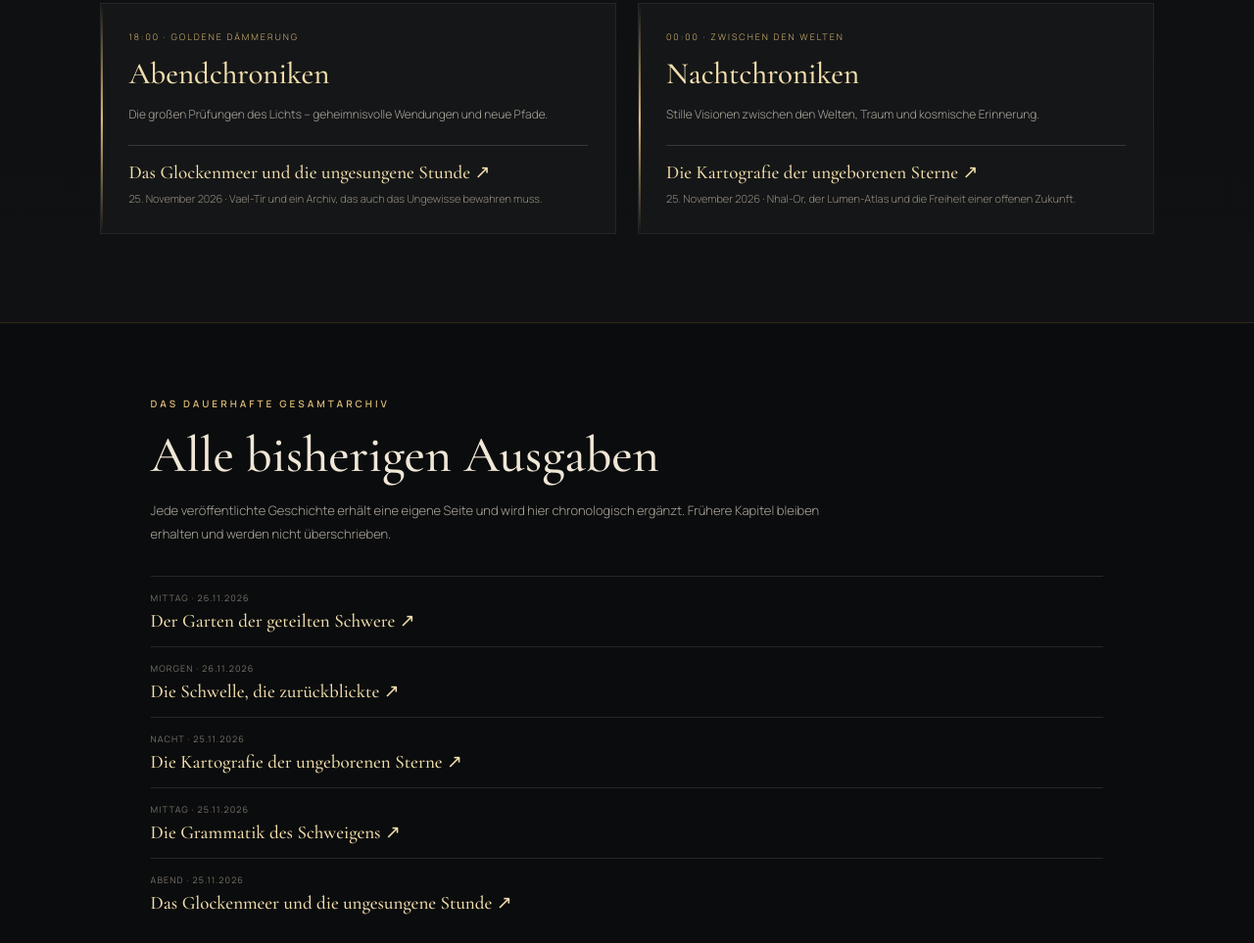
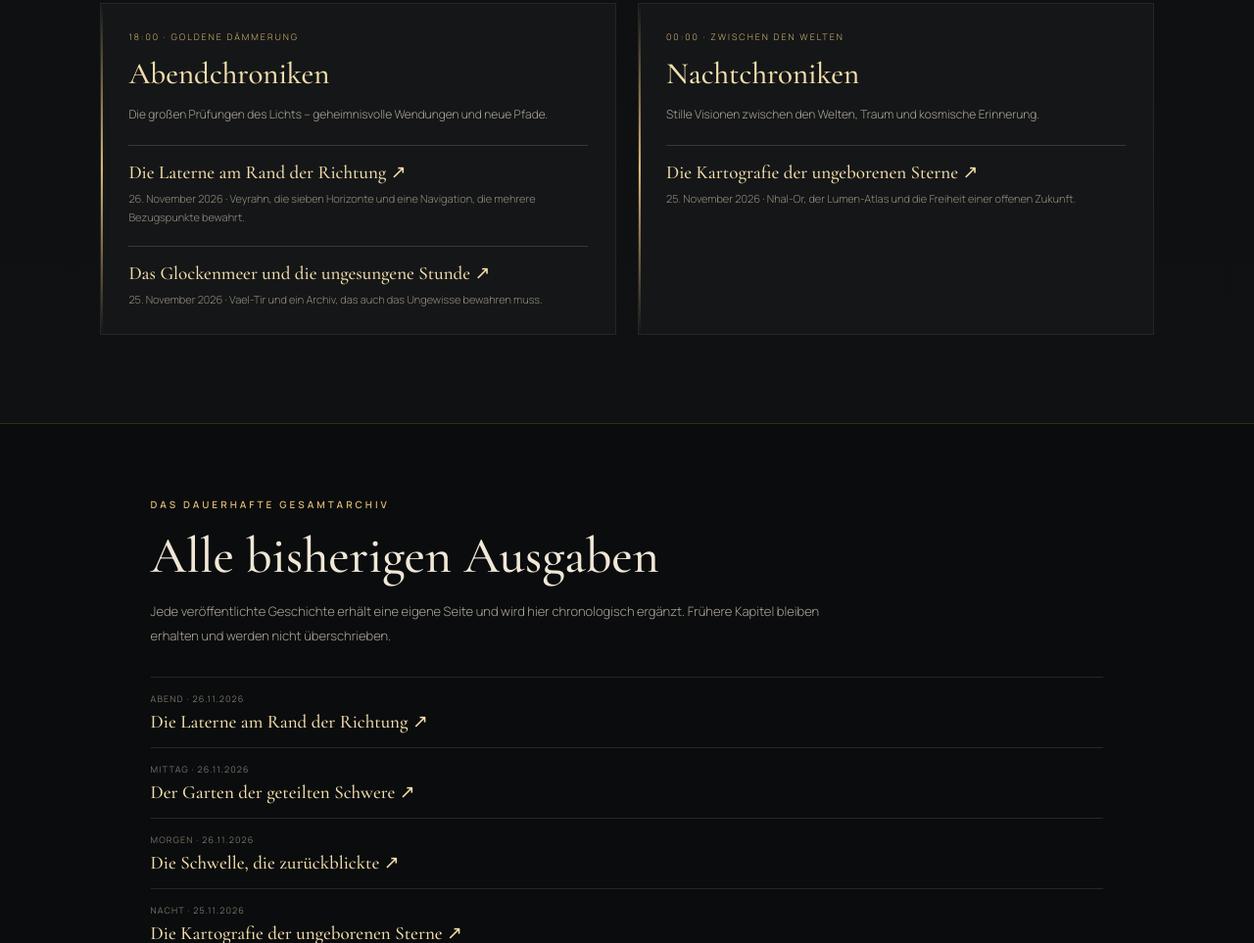
Before and after one commit to gaussa72-boop/Ate-Rea-Verm-chtnis, a website: page geschichten/index.html in a window 1280 px wide. Shown: the part 1292-2255 px from the top of the page at 98% size. Drawn offline with nearby package versions, Linux system fonts and the light colour scheme.

Commit message:
Archive evening chronicle: Die Laterne am Rand der Richtung

```diff
--- a/geschichten/index.html
+++ b/geschichten/index.html
@@ -30,7 +30,7 @@
 <div class="period-grid">
 <article class="period-card"><div class="period-time">06:00 · ERSTER LICHTIMPULS</div><h3>Morgenchroniken</h3><p>Aufbruch, Ursprung und neue Erkenntnis. Der Beginn eines neuen Tages im Lichtreich.</p><div class="story-entry"><a href="/geschichten/2026-11-26-die-schwelle-die-zurueckblickte.html">Die Schwelle, die zurückblickte ↗</a><p>26. November 2026 · Avaris, das Recht auf den ersten Blick und eine Karte, die ihre Grenzen kennt.</p></div></article>
 <article class="period-card"><div class="period-time">12:00 · MITTEN IM LICHT</div><h3>Mittagschroniken</h3><p>Begegnungen, Entdeckungen und die Entfaltung der kosmischen Handlung.</p><div class="story-entry"><a href="/geschichten/2026-11-26-der-garten-der-geteilten-schwere.html">Der Garten der geteilten Schwere ↗</a><p>26. November 2026 · Thal-Merid, MIRAL-4 und die Frage, wie Verantwortung ohne Zwang geteilt werden kann.</p></div><div class="story-entry"><a href="/geschichten/2026-11-25-die-grammatik-des-schweigens.html">Die Grammatik des Schweigens ↗</a><p>25. November 2026 · Die Stadt Syran, ihre verlorenen Sprachen und die Bedeutung der Stille.</p></div></article>
-<article class="period-card"><div class="period-time">18:00 · GOLDENE DÄMMERUNG</div><h3>Abendchroniken</h3><p>Die großen Prüfungen des Lichts – geheimnisvolle Wendungen und neue Pfade.</p><div class="story-entry"><a href="/geschichten/2026-11-25-das-glockenmeer-und-die-ungesungene-stunde.html">Das Glockenmeer und die ungesungene Stunde ↗</a><p>25. November 2026 · Vael-Tir und ein Archiv, das auch das Ungewisse bewahren muss.</p></div></article>
+<article class="period-card"><div class="period-time">18:00 · GOLDENE DÄMMERUNG</div><h3>Abendchroniken</h3><p>Die großen Prüfungen des Lichts – geheimnisvolle Wendungen und neue Pfade.</p><div class="story-entry"><a href="/geschichten/2026-11-26-die-laterne-am-rand-der-richtung.html">Die Laterne am Rand der Richtung ↗</a><p>26. November 2026 · Veyrahn, die sieben Horizonte und eine Navigation, die mehrere Bezugspunkte bewahrt.</p></div><div class="story-entry"><a href="/geschichten/2026-11-25-das-glockenmeer-und-die-ungesungene-stunde.html">Das Glockenmeer und die ungesungene Stunde ↗</a><p>25. November 2026 · Vael-Tir und ein Archiv, das auch das Ungewisse bewahren muss.</p></div></article>
 <article class="period-card"><div class="period-time">00:00 · ZWISCHEN DEN WELTEN</div><h3>Nachtchroniken</h3><p>Stille Visionen zwischen den Welten, Traum und kosmische Erinnerung.</p><div class="story-entry"><a href="/geschichten/2026-11-25-die-kartografie-der-ungeborenen-sterne.html">Die Kartografie der ungeborenen Sterne ↗</a><p>25. November 2026 · Nhal-Or, der Lumen-Atlas und die Freiheit einer offenen Zukunft.</p></div></article>
 </div>
 </section>
@@ -38,6 +38,8 @@
 <div class="eyebrow">DAS DAUERHAFTE GESAMTARCHIV</div><h2>Alle bisherigen Ausgaben</h2>
 <p>Jede veröffentlichte Geschichte erhält eine eigene Seite und wird hier chronologisch ergänzt. Frühere Kapitel bleiben erhalten und werden nicht überschrieben.</p>
 <ul class="archive-list">
+<li><small>ABEND · 26.11.2026</small><a href="/geschichten/2026-11-26-die-laterne-am-rand-der-richtung.html">Die Laterne am Rand der Richtung ↗</a></li>
+
 <li><small>MITTAG · 26.11.2026</small><a href="/geschichten/2026-11-26-der-garten-der-geteilten-schwere.html">Der Garten der geteilten Schwere ↗</a></li>
 <li><small>MORGEN · 26.11.2026</small><a href="/geschichten/2026-11-26-die-schwelle-die-zurueckblickte.html">Die Schwelle, die zurückblickte ↗</a></li>
 
```
